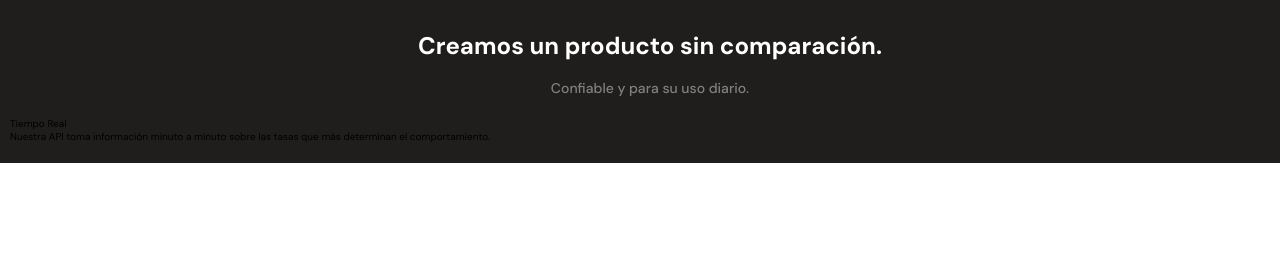
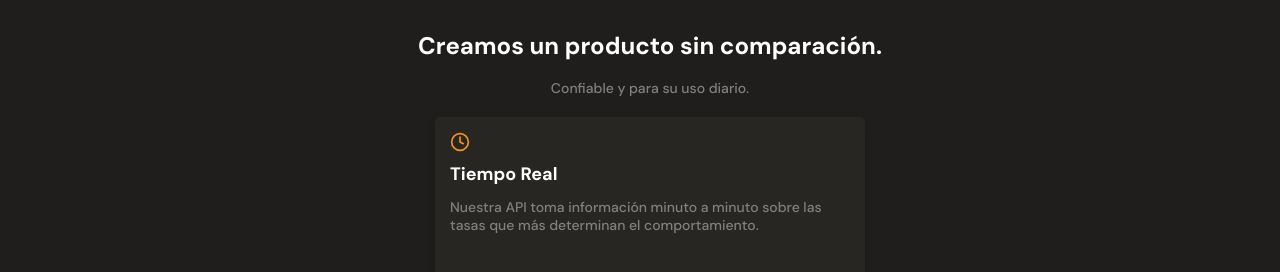
Before and after one commit to pacool84/Corporate-Bitcoins-Sales, a plain HTML site: page index.html in a window 1280 px wide. Shown: the part 1193-1465 px from the top of the page. Before the commit the page ends 1356 px from the top, so only its background shows below. Drawn offline with Linux system fonts and the light colour scheme.

Commit message:
[ADD] Styles to the benefits card

```diff
--- a/styles.css
+++ b/styles.css
@@ -316,3 +316,41 @@ main {
   line-height: 1.8rem;
   color: #808080;
 }
+
+.product-detail--card {
+  width: 90%;
+  min-width: 288px;
+  max-width: 400px;
+  height: 150px;
+  margin: 15px auto;
+  padding: 15px;
+  background-color: var(--black);
+  border-radius: 5px;
+  box-shadow: 0 4px 8px rgba(0, 0, 0, 0.16);
+}
+
+.product-detail--card .clock {
+  display: inline-block;
+  width: 20px;
+  height: 20px;
+  margin-bottom: 10px;
+  background-image: url(./assets/icons/clock1.svg);
+  background-size: cover;
+  background-position: center;
+  background-repeat: no-repeat;
+}
+
+.product--card-title {
+  margin-bottom: 15px;
+  font-size: 1.8rem;
+  font-weight: bold;
+  line-height: 1.8rem;
+  color: var(--just-white);
+}
+
+.product--card-body {
+  font-size: 1.4rem;
+  font-weight: 500;
+  line-height: 1.8rem;
+  color: #808080;
+}
```
